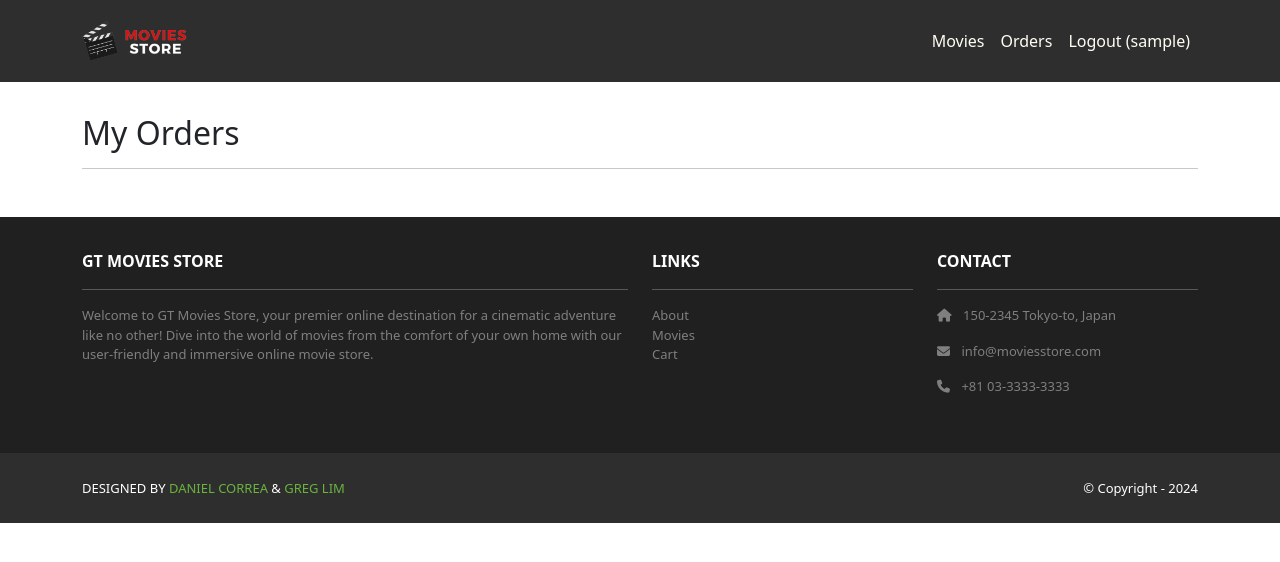
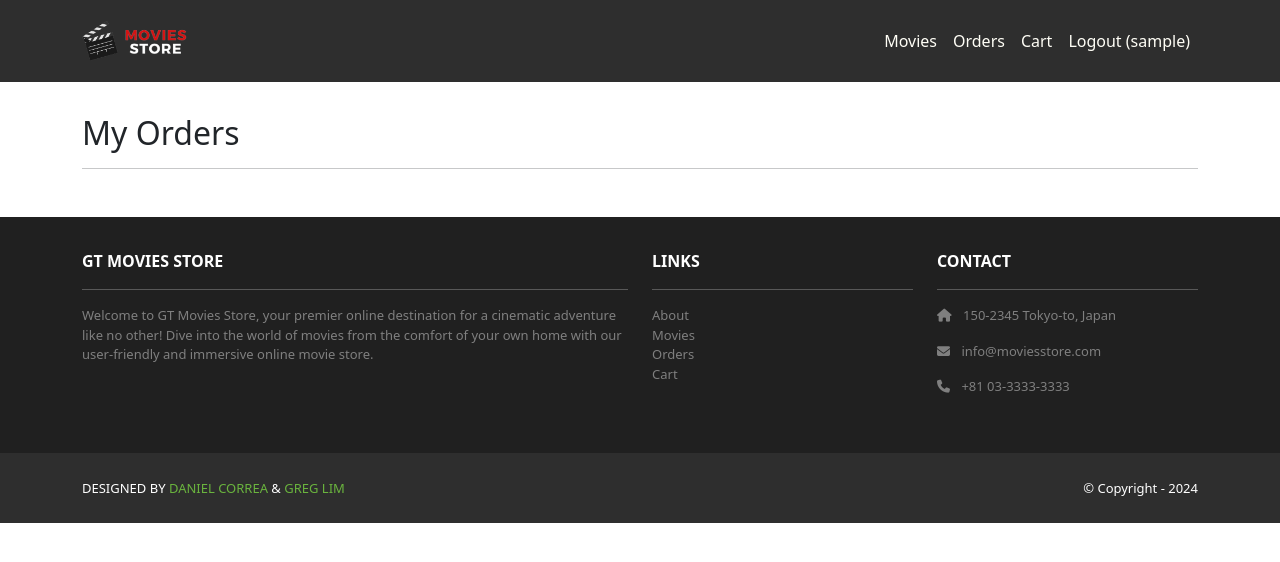
Before and after one commit to chrisgoggins/cs2340-gt-movies-store, a Django app: page /accounts/orders/ in a window 1280 px wide. Shown: the top 562 px of the page. Run offline with Django 5.2, Linux system fonts and the light colour scheme; the visitor is signed in with stand-in values (Sample User, id 1); data that the repository does not hold is empty; some libraries are stand-ins or nearby versions.

Commit message:
feat: add more links to the header/footer

```diff
--- a/moviesstore/templates/base.html
+++ b/moviesstore/templates/base.html
@@ -29,6 +29,9 @@
             </a>
             <a class="nav-link"
               href="{% url 'accounts.orders' %}">Orders
+            </a>
+            <a class="nav-link"
+              href="{% url 'cart.index' %}">Cart
             </a>
             <a class="nav-link"
               href="{% url 'accounts.logout' %}">Logout ({{ user.username }})</a>
@@ -65,6 +68,7 @@
             <p>
               <a class="nav-link" href="{% url 'home.about' %}">About</a>
               <a class="nav-link" href="{% url 'movies.index' %}">Movies</a>
+              <a class="nav-link" href="{% url 'accounts.orders' %}">Orders</a>
               <a class="nav-link" href="{% url 'cart.index' %}">Cart</a>
             </p>
           </div>
```
